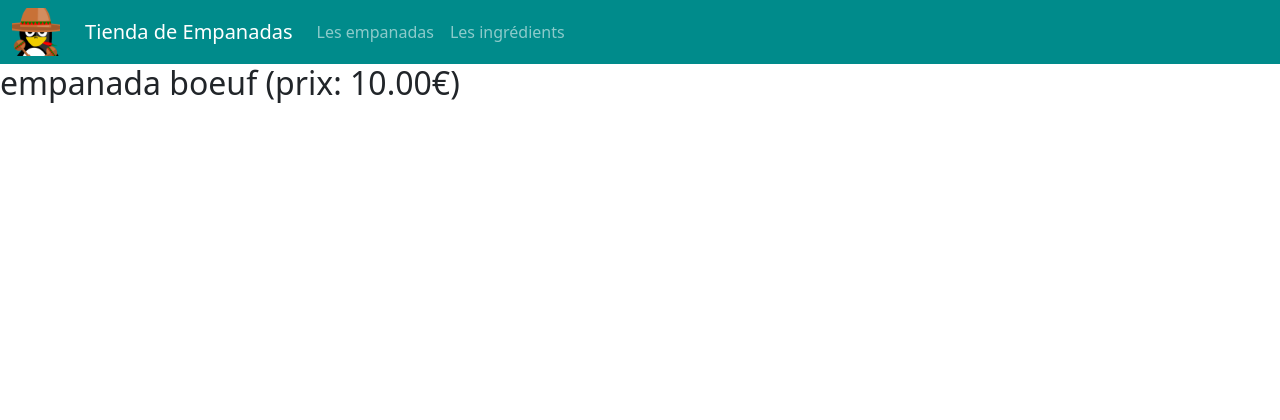
After one commit to Gokasoon/Tienda, a Django app: page /empanada/1 in a window 1280 px wide. The commit adds this page. Shown: the top 420 px of the page. Run offline with Django 5.2, Linux system fonts and the light colour scheme; data comes from the database, SQL or seed files in the repository.

Commit message:
add empanada view details

```diff
--- a/tienda/empanadas/static/empanadas/css/styles.css
+++ b/tienda/empanadas/static/empanadas/css/styles.css
@@ -10,11 +10,11 @@ footer {
 
 nav {
     background-color: darkcyan;
-    margin-bottom: 2%;
 }
 
 #logo {
-    width: 10%;
+    width: 3em;
+    margin-right: 2%;
 }
 
 .nav-item {
--- /dev/null
+++ b/tienda/empanadas/templates/empanadas/empanada.html
@@ -0,0 +1,7 @@
+{% extends 'empanadas/base.html' %}
+
+{% block title %}Détail d'une empanada{% endblock %}
+
+{% block main %}
+<h2>{{empanada}}</h2>
+{% endblock %}
--- a/tienda/empanadas/templates/empanadas/empanadas.html
+++ b/tienda/empanadas/templates/empanadas/empanadas.html
@@ -6,7 +6,9 @@
 <h2>Voici nos {{empanadas|length}} empanadas</h2>
 <ul>
     {% for emp in empanadas %}
-    <li>{{emp}}</li>
+    <li>
+        {{emp}} | <a href="/empanada/{{emp.idEmpanada}}">détails</a>
+    </li>
     {% endfor %}
 </ul>
 {% endblock %}
--- a/tienda/empanadas/views.py
+++ b/tienda/empanadas/views.py
@@ -9,6 +9,16 @@ def empanadas(request) :
         { 'empanadas' : lesEmpanadas}
     )
 
+
+def empanada(request, empanada_id) :
+    laEmpanada = Empanada.objects.get(idEmpanada = empanada_id)
+    return render(
+        request,
+        'empanadas/empanada.html',
+        {'empanada' : laEmpanada}
+    )
+
+
 def ingredients(request) :
     lesIngredients = Ingredient.objects.all()
     return render(
--- a/tienda/tienda/urls.py
+++ b/tienda/tienda/urls.py
@@ -22,4 +22,5 @@ urlpatterns = [
     path('admin/', admin.site.urls),
     path('empanadas/', views.empanadas),
     path('ingredients/', views.ingredients),
+    path('empanada/<int:empanada_id>', views.empanada),
 ]
```
